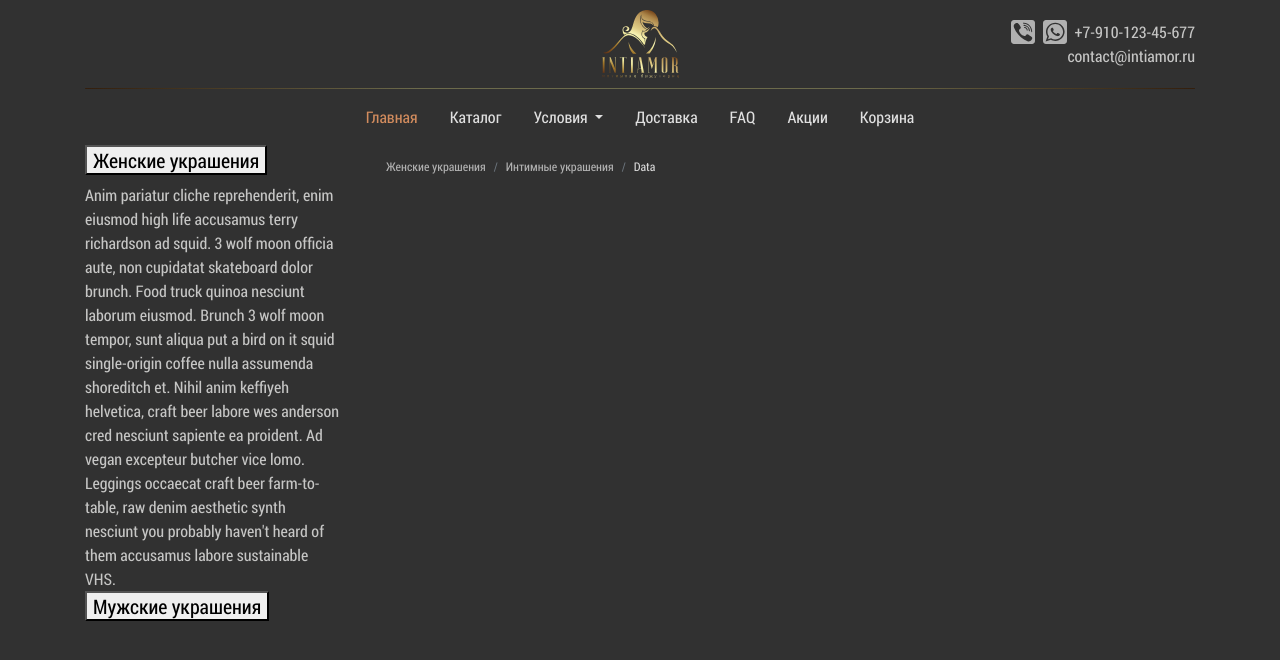
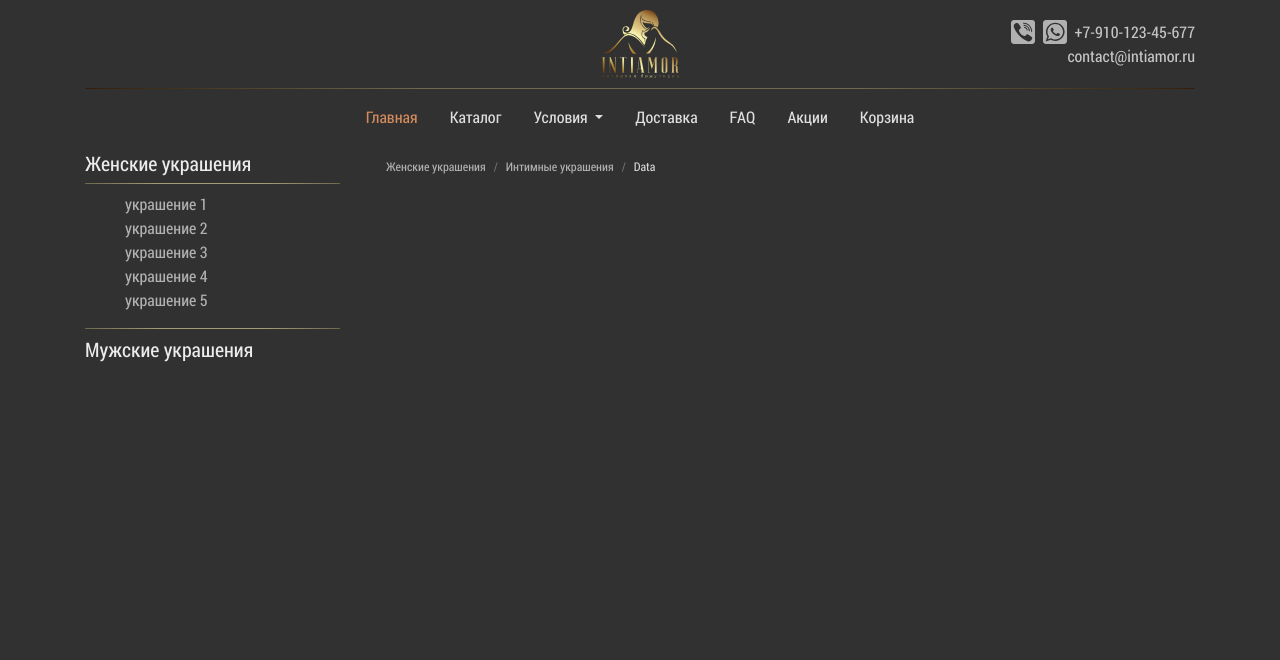
Before and after one commit to terlim/intiamor, a website: page src/html/catalog.html in a window 1280 px wide. Drawn offline with nearby package versions, Linux system fonts and the light colour scheme; files that its build step writes are made by us from their sources; files whose address does not match are found by name.

Commit message:
catalog-2

```diff
--- a/src/blocks/breadcrumbs/breadcrumbs.html
+++ b/src/blocks/breadcrumbs/breadcrumbs.html
@@ -1,4 +1,4 @@
-<nav aria-label="breadcrumb">
+<nav aria-label="breadcrumb" class="d-none d-md-block">
     <ol class="breadcrumb">
         <li class="breadcrumb-item"><a href="#">Женские украшения</a></li>
         <li class="breadcrumb-item"><a href="#">Интимные украшения</a></li>
--- a/src/blocks/core/_utilities.scss
+++ b/src/blocks/core/_utilities.scss
@@ -2,7 +2,7 @@
 //@import "utilities/background";
 //@import "utilities/borders";
 @import "utilities/clearfix";
-//@import "utilities/display";
+@import "utilities/display";
 //@import "utilities/embed";
 //@import "utilities/flex";
 //@import "utilities/float";
--- a/src/blocks/leftmenu/leftmenu.html
+++ b/src/blocks/leftmenu/leftmenu.html
@@ -1,31 +1,47 @@
-<div id="accordion">
+<div id="accordion" class="accordion">
     <div class="catalog-menu">
         <div class="catalog-menu__title" id="headingOne">
             <h5 class="">
-                <button class="" data-toggle="collapse" data-target="#collapseOne" aria-expanded="true" aria-controls="collapseOne">
+                <button class="leftmenu__button" data-toggle="collapse" data-target="#collapseOne" aria-expanded="true" aria-controls="collapseOne">
                     Женские украшения
                 </button>
             </h5>
         </div>
 
         <div id="collapseOne" class="collapse show" aria-labelledby="headingOne" data-parent="#accordion">
-            <div class="catalog-menu__body">
-                Anim pariatur cliche reprehenderit, enim eiusmod high life accusamus terry richardson ad squid. 3 wolf moon officia aute, non cupidatat skateboard dolor brunch. Food truck quinoa nesciunt laborum eiusmod. Brunch 3 wolf moon tempor, sunt aliqua put a bird on it squid single-origin coffee nulla assumenda shoreditch et. Nihil anim keffiyeh helvetica, craft beer labore wes anderson cred nesciunt sapiente ea proident. Ad vegan excepteur butcher vice lomo. Leggings occaecat craft beer farm-to-table, raw denim aesthetic synth nesciunt you probably haven't heard of them accusamus labore sustainable VHS.
-            </div>
+            <div class="leftmenu-border"></div>
+                <div class="catalog-menu__body">
+                    <ul>
+                        <li class="leftmenu__item"><a class="leftmenu__item-link" href="#">украшение 1</a></li>
+                        <li class="leftmenu__item"><a class="leftmenu__item-link" href="#">украшение 2</a></li>
+                        <li class="leftmenu__item"><a class="leftmenu__item-link" href="#">украшение 3</a></li>
+                        <li class="leftmenu__item"><a class="leftmenu__item-link" href="#">украшение 4</a></li>
+                        <li class="leftmenu__item"><a class="leftmenu__item-link" href="#">украшение 5</a></li>
+                    </ul>
+                </div>
+            <div class="leftmenu-border"></div>
         </div>
     </div>
     <div class="catalog-menu">
         <div class="catalog-menu__title" id="headingOne">
             <h5 class="">
-                <button class="collapsed" data-toggle="collapse" data-target="#collapseTwo" aria-expanded="false" aria-controls="collapseTwo">
+                <button class="leftmenu__button" data-toggle="collapse" data-target="#collapseTwo" aria-expanded="false" aria-controls="collapseTwo">
                     Мужские украшения
                 </button>
             </h5>
         </div>
         <div id="collapseTwo" class="collapse" aria-labelledby="headingTwo" data-parent="#accordion">
-            <div class="catalog-menu__body">
-                Anim pariatur cliche reprehenderit, enim eiusmod high life accusamus terry richardson ad squid. 3 wolf moon officia aute, non cupidatat skateboard dolor brunch. Food truck quinoa nesciunt laborum eiusmod. Brunch 3 wolf moon tempor, sunt aliqua put a bird on it squid single-origin coffee nulla assumenda shoreditch et. Nihil anim keffiyeh helvetica, craft beer labore wes anderson cred nesciunt sapiente ea proident. Ad vegan excepteur butcher vice lomo. Leggings occaecat craft beer farm-to-table, raw denim aesthetic synth nesciunt you probably haven't heard of them accusamus labore sustainable VHS.
-            </div>
+            <div class="leftmenu-border"></div>
+                <div class="catalog-menu__body">
+                    <ul>
+                        <li class="leftmenu__item"><a class="leftmenu__item-link" href="#">украшение 1</a></li>
+                        <li class="leftmenu__item"><a class="leftmenu__item-link" href="#">украшение 2</a></li>
+                        <li class="leftmenu__item"><a class="leftmenu__item-link" href="#">украшение 3</a></li>
+                        <li class="leftmenu__item"><a class="leftmenu__item-link" href="#">украшение 4</a></li>
+                        <li class="leftmenu__item"><a class="leftmenu__item-link" href="#">украшение 5</a></li>
+                    </ul>
+                </div>
+            <div class="leftmenu-border"></div>
         </div>
     </div>
 </div>
--- /dev/null
+++ b/src/blocks/leftmenu/leftmenu.scss
@@ -0,0 +1,39 @@
+@import "../core/functions";
+@import "../core/variables";
+@import "../core/mixins";
+
+.accordion{
+  padding: 0.4rem 0;
+}
+.leftmenu-border {
+  background: #6c6a4b;
+  background: linear-gradient(90deg,#6c6a4b,#a19e78 30%,#a19e78 70%,#6c6a4b);
+  filter: progid:DXImageTransform.Microsoft.gradient(startColorstr="#331e0c",endColorstr="#331e0c",GradientType=1);
+  min-height: 1px;
+  border-radius: 2px;
+  margin-bottom: .5rem;
+}
+.leftmenu__item{
+  list-style: none;
+   &-link{
+    display: block;
+    color: #b1b1b1;
+    &:hover {
+      text-decoration: none;
+      color: #d28c5e;
+    }
+  }
+}
+.leftmenu__button{
+  background: transparent;
+  border: none;
+  padding: 0;
+  color: #ececec;
+  &:focus{
+    outline: none;
+  }
+  &:hover{
+    cursor: pointer;
+    color: #d28c5e;
+  }
+}
--- a/src/css/style.css
+++ b/src/css/style.css
@@ -5,5 +5,6 @@
 @import "../blocks/header/header.css";
 @import "../blocks/navbar/navbar.css";
 @import "../blocks/breadcrumbs/breadcrumbs.css";
+@import "../blocks/leftmenu/leftmenu.css";
 @import "../blocks/mainpage/mainpage.css";
 @import "../blocks/footer/footer.css";
--- a/src/html/catalog.html
+++ b/src/html/catalog.html
@@ -18,12 +18,13 @@
 </div>
 <main class="container">
     <div class="row">
-        <div class="col-6 col-md-3">
+        <div class="d-none d-md-block col col-md-3">
             //= ../blocks/leftmenu/leftmenu.html
         </div>
-        <div class="col-6 col-md-9">
+        <div class="col-12 col-md-9">
             //= ../blocks/breadcrumbs/breadcrumbs.html
 
+            //= ../blocks/catalog/catalog.html
         </div>
     </div>
 </main>
```
Also changed, not shown: src/blocks/catalog/catalog.html (added), src/blocks/core/core.css, src/blocks/leftmenu/leftmenu.css (added).
